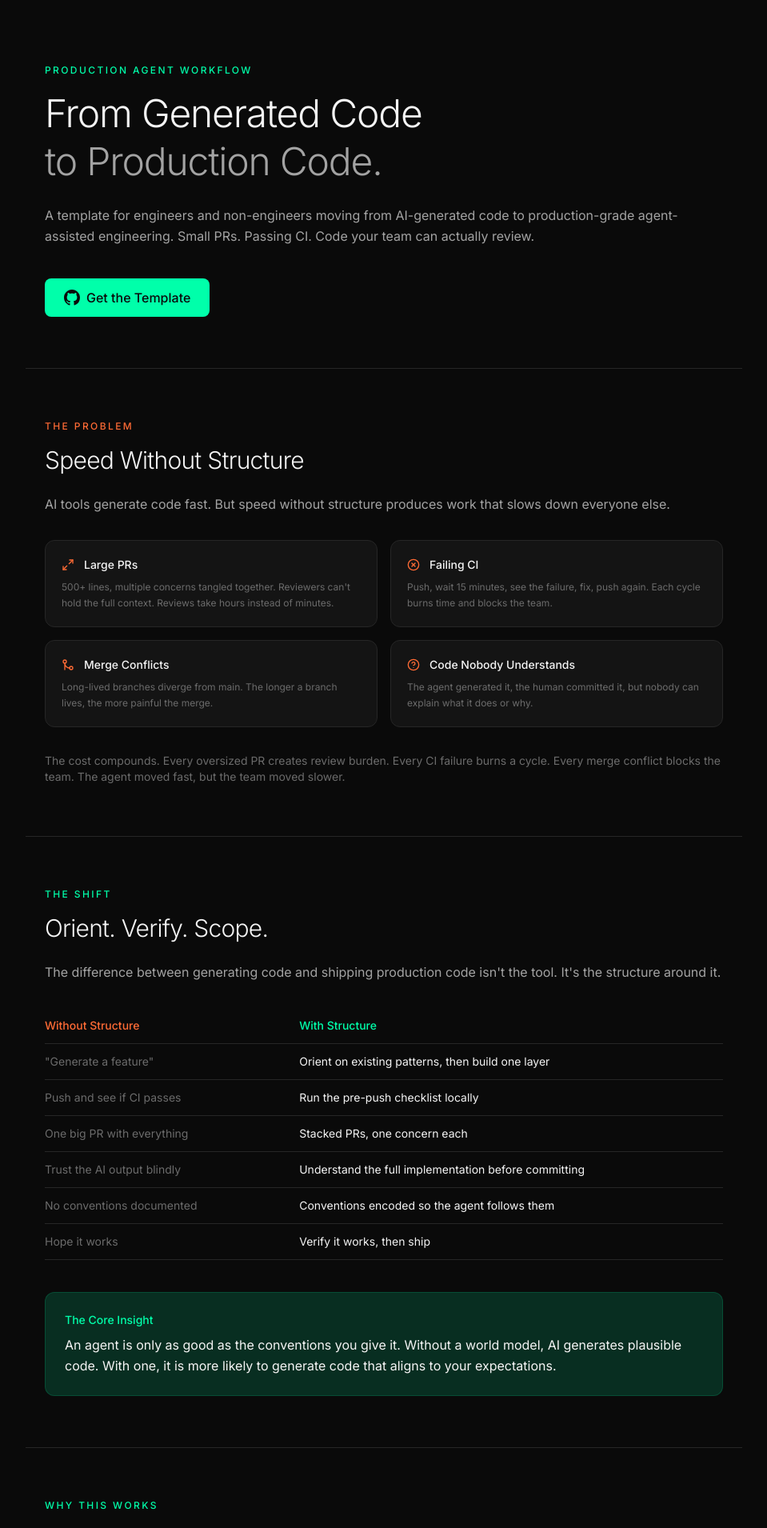
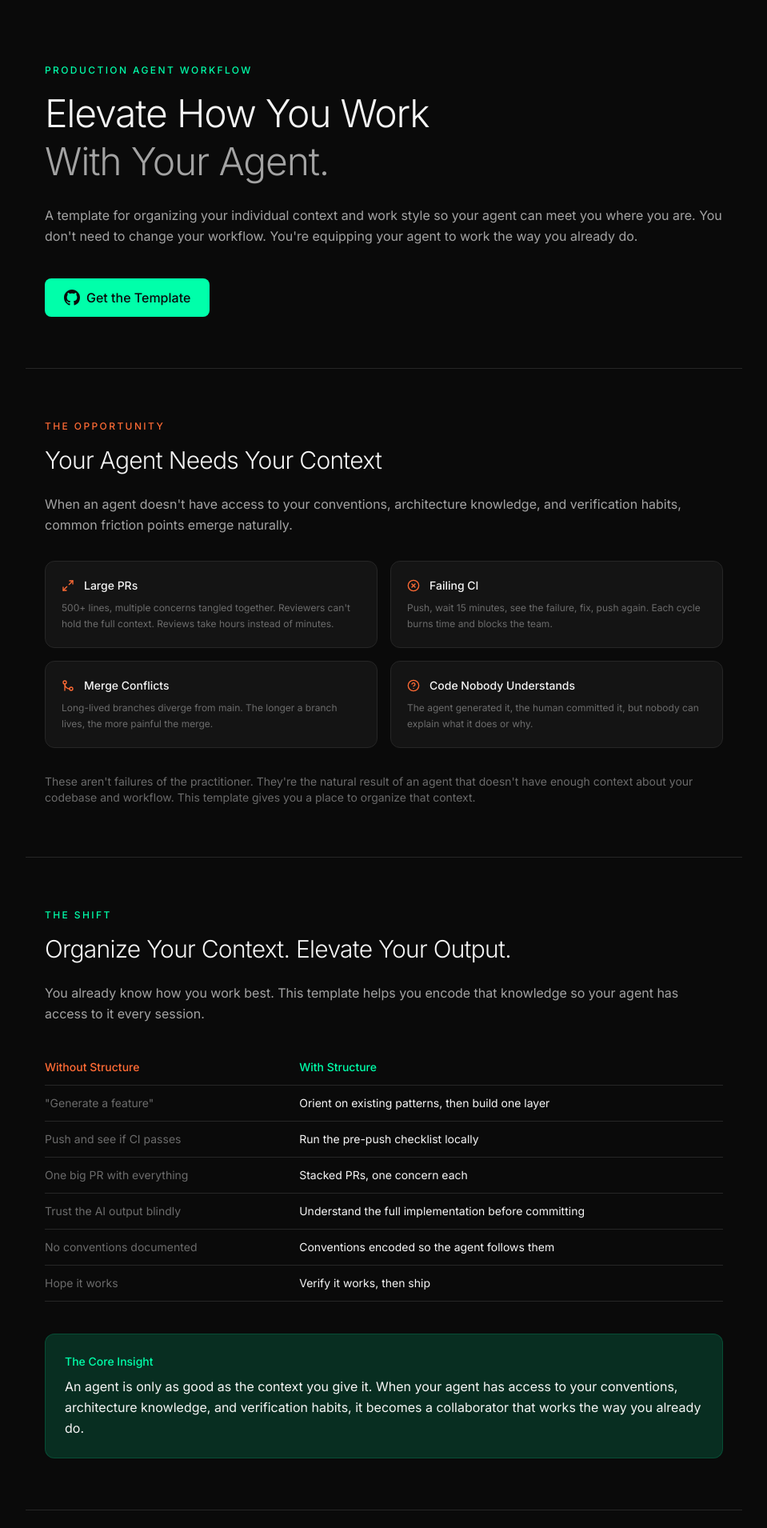
Before and after one commit to dakotafabro/production-agent-workflow-site, a Next.js app: page / in a window 1280 px wide. Shown: the top 1910 px of the page at 80% size, without its empty margins (160-1119 px from the left). Built offline with nearby package versions, Linux system fonts and the light colour scheme.

Commit message:
Reframe site: organize context, elevate collaboration, meet practitioners where they are

```diff
--- a/app/page.tsx
+++ b/app/page.tsx
@@ -12,14 +12,14 @@ export default function Home() {
             Production Agent Workflow
           </p>
           <h1 className="text-3xl md:text-5xl font-light tracking-tight mb-6 leading-tight">
-            From Generated Code
+            Elevate How You Work
             <br />
-            <span className="text-[var(--text-secondary)]">to Production Code.</span>
+            <span className="text-[var(--text-secondary)]">With Your Agent.</span>
           </h1>
           <p className="text-base text-[var(--text-secondary)] w-full leading-relaxed">
-            A template for engineers and non-engineers moving from AI-generated code
-            to production-grade agent-assisted engineering. Small PRs. Passing CI.
-            Code your team can actually review.
+            A template for organizing your individual context and work style so your agent
+            can meet you where you are. You don&apos;t need to change your workflow. You&apos;re
+            equipping your agent to work the way you already do.
           </p>
         </div>
 
@@ -41,14 +41,14 @@ export default function Home() {
       <section className="max-w-4xl mx-auto px-6 py-16 border-t border-[var(--border)]">
         <div className="animate-fade-up">
           <p className="text-xs font-medium text-[var(--warning)] uppercase tracking-[0.2em] mb-4">
-            The Problem
+            The Opportunity
           </p>
           <h2 className="text-2xl md:text-3xl font-light tracking-tight mb-6">
-            Speed Without Structure
+            Your Agent Needs Your Context
           </h2>
           <p className="text-[var(--text-secondary)] leading-relaxed mb-8">
-            AI tools generate code fast. But speed without structure produces work that
-            slows down everyone else.
+            When an agent doesn&apos;t have access to your conventions, architecture knowledge,
+            and verification habits, common friction points emerge naturally.
           </p>
         </div>
 
@@ -76,9 +76,9 @@ export default function Home() {
         </div>
 
         <p className="text-sm text-[var(--text-muted)] mt-8 animate-fade-up delay-2">
-          The cost compounds. Every oversized PR creates review burden. Every CI failure
-          burns a cycle. Every merge conflict blocks the team. The agent moved fast, but
-          the team moved slower.
+          These aren&apos;t failures of the practitioner. They&apos;re the natural result of an agent
+          that doesn&apos;t have enough context about your codebase and workflow. This template
+          gives you a place to organize that context.
         </p>
       </section>
 
@@ -89,11 +89,11 @@ export default function Home() {
             The Shift
           </p>
           <h2 className="text-2xl md:text-3xl font-light tracking-tight mb-6">
-            Orient. Verify. Scope.
+            Organize Your Context. Elevate Your Output.
           </h2>
           <p className="text-[var(--text-secondary)] leading-relaxed mb-8">
-            The difference between generating code and shipping production code isn&apos;t the tool.
-            It&apos;s the structure around it.
+            You already know how you work best. This template helps you encode that knowledge
+            so your agent has access to it every session.
           </p>
         </div>
 
@@ -119,8 +119,9 @@ export default function Home() {
         <div className="mt-10 p-6 rounded-xl border border-[var(--accent-dim)] bg-[var(--accent-dim)] animate-fade-up delay-2">
           <p className="text-sm text-[var(--accent)] font-medium mb-2">The Core Insight</p>
           <p className="text-[var(--text-primary)] leading-relaxed">
-            An agent is only as good as the conventions you give it. Without a world model,
-            AI generates plausible code. With one, it is more likely to generate code that aligns to your expectations.
+            An agent is only as good as the context you give it. When your agent has access to
+            your conventions, architecture knowledge, and verification habits, it becomes a
+            collaborator that works the way you already do.
           </p>
         </div>
       </section>
@@ -176,10 +177,10 @@ export default function Home() {
             For Teams
           </p>
           <h2 className="text-2xl md:text-3xl font-light tracking-tight mb-6">
-            Individual Template. Collective Benefit.
+            Individual Context. Collective Benefit.
           </h2>
           <p className="text-[var(--text-secondary)] leading-relaxed mb-8">
-            When everyone on a team maintains their own conventions repo, the whole team moves faster.
+            When everyone on a team organizes their individual context, the whole team moves faster.
           </p>
         </div>
 
@@ -218,11 +219,11 @@ export default function Home() {
             What Production Looks Like
           </p>
           <h2 className="text-2xl md:text-3xl font-light tracking-tight mb-6">
-            Three Layers of Agent Configuration
+            Three Layers of Context
           </h2>
           <p className="text-[var(--text-secondary)] leading-relaxed mb-8">
-            A production agent workflow is built from three layers. Each one makes the agent
-            more effective in your specific codebase.
+            The template organizes your knowledge into three layers. Each one helps your agent
+            understand more about how you work and what your codebase expects.
           </p>
         </div>
 
@@ -261,9 +262,9 @@ export default function Home() {
             Convention Mining
           </h2>
           <p className="text-[var(--text-secondary)] leading-relaxed mb-8">
-            Every code review surfaces implicit team norms. Most of these live in people&apos;s
-            heads. Convention mining is the practice of capturing them as they appear so they
-            compound into a shared knowledge base.
+            Every code review teaches you something about how your team thinks about code.
+            Convention mining is the practice of capturing those insights as they appear so
+            they compound into your personal knowledge base - and your agent&apos;s.
           </p>
         </div>
 
@@ -360,7 +361,7 @@ export default function Home() {
             Get Started
           </p>
           <h2 className="text-2xl md:text-3xl font-light tracking-tight mb-6">
-            15 Minutes to Production Workflow
+            15 Minutes to a More Impactful Collaboration
           </h2>
         </div>
 
@@ -384,7 +385,7 @@ export default function Home() {
           <StepCard
             number="4"
             title="Start using it"
-            description="Point your agent at the repo. It reads AGENTS.md at session start and knows your conventions immediately. Over time, mine conventions from code reviews and watch the template compound."
+            description="Point your agent at the repo. It reads AGENTS.md at session start and knows your context immediately. Over time, mine conventions from code reviews and watch your collaboration deepen."
           />
         </div>
 
```
